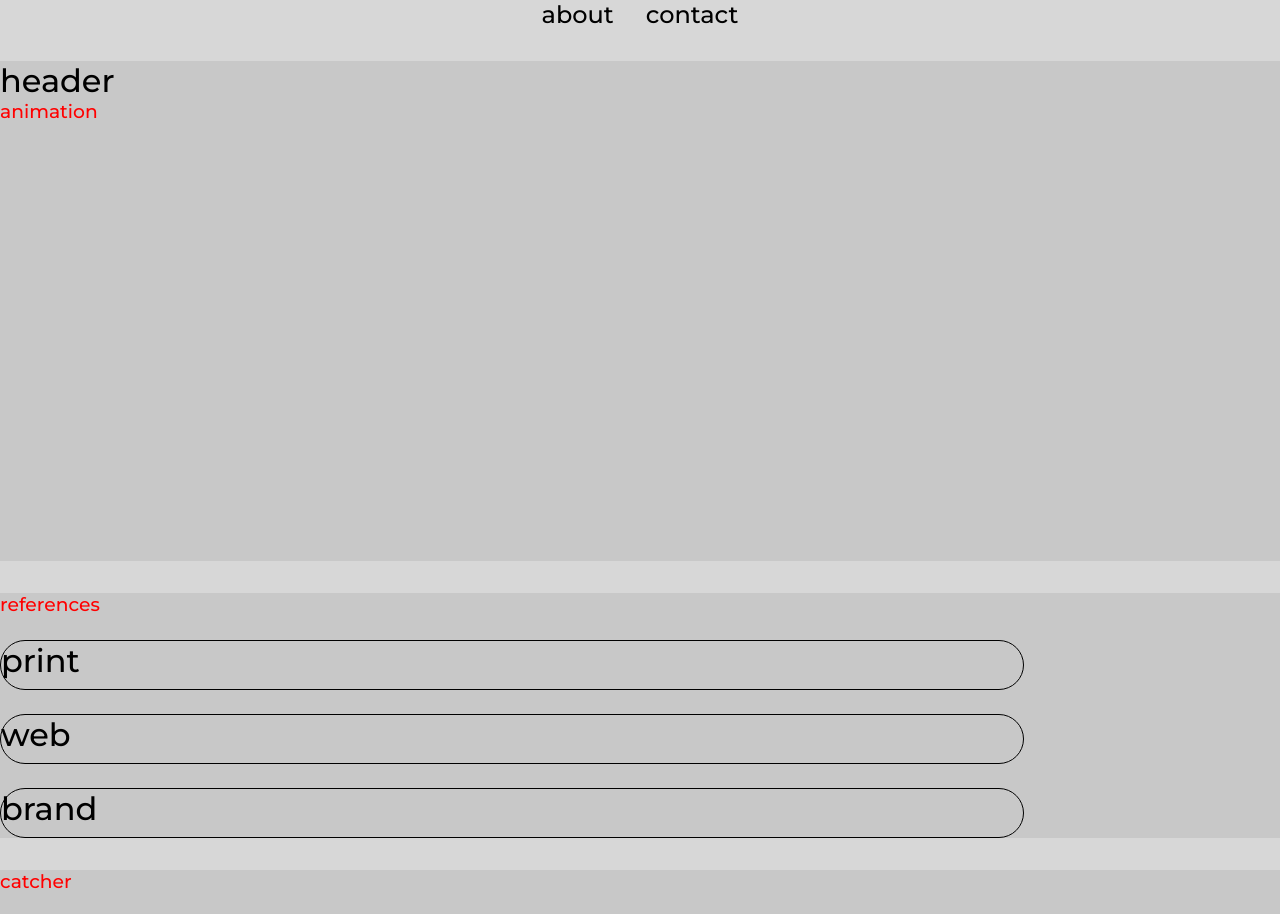
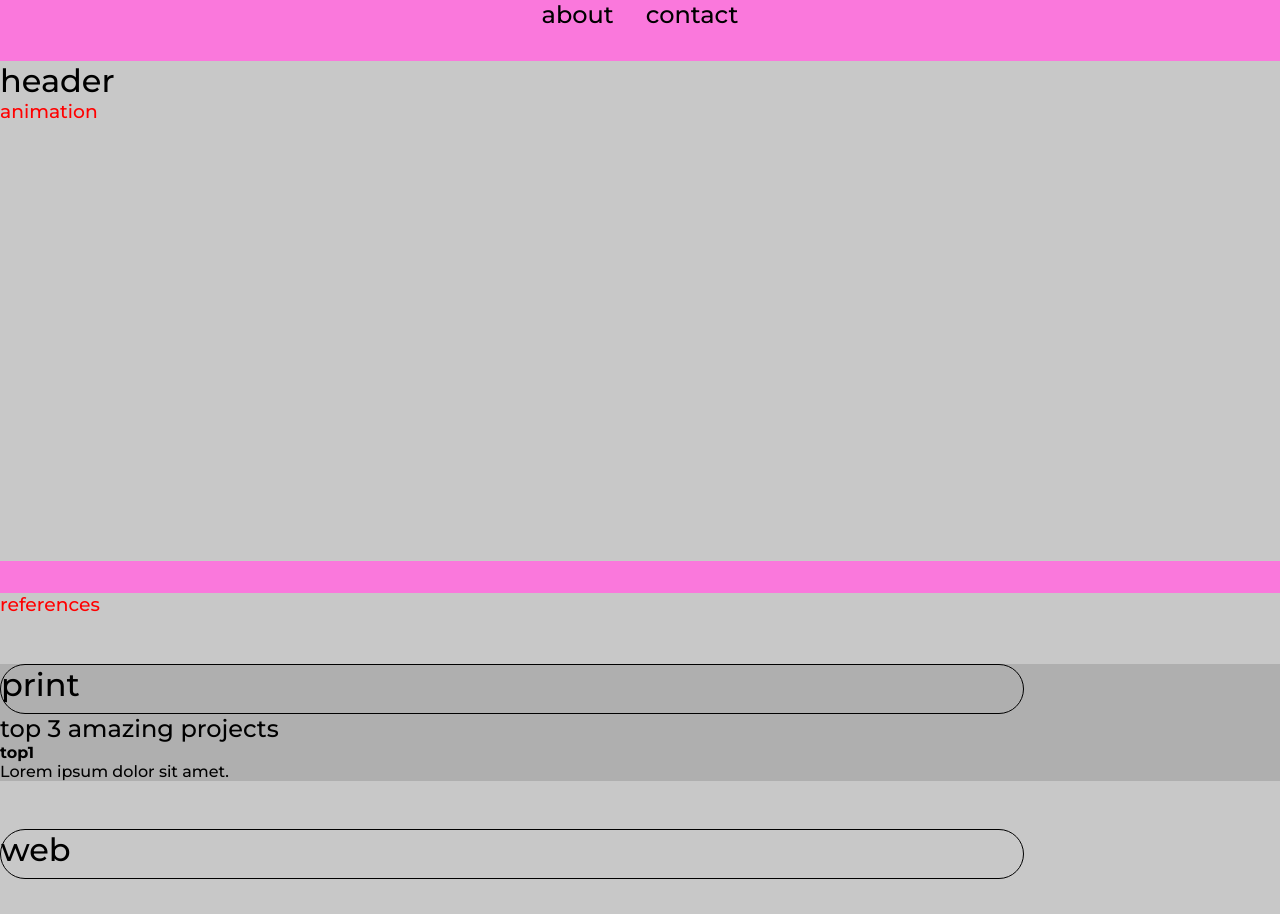
Before and after one commit to grossesbewirken/-SOON-multichanel-page-, a website: page index.html in a window 1280 px wide. Shown: the top 914 px of the page. Drawn offline with Linux system fonts and the light colour scheme.

Commit message:
erste variable angelegt

```diff
--- a/index.html
+++ b/index.html
@@ -35,8 +35,14 @@
     <main>
         <div class="ref">
             <h3>references</h3>
-            <div class="print btn">
-                <h1>print</h1>
+            <div class="print">
+                <h1 class="btn">print</h1>
+                <h2>top 3 amazing projects</h2>
+                <div class="project">
+                    <h4>top1</h4>
+                    <p>Lorem ipsum dolor sit amet.</p>
+                </div>
+
             </div>
             <div class="web btn">
                 <h1>web</h1>
--- a/sass/_colors.scss
+++ b/sass/_colors.scss
@@ -1 +1,3 @@
 // @use "../node_modules/bootstrap/scss/bootstrap.scss";
+
+$mainCol:rgb(250,120,220);
--- a/sass/_elements.scss
+++ b/sass/_elements.scss
@@ -6,3 +6,7 @@
     height: 50px;
     width: 80%;
 }
+
+.amazing{
+    background-color: rgb(255, 150, 150);
+}
--- a/sass/_fonts.scss
+++ b/sass/_fonts.scss
@@ -19,3 +19,7 @@ h3{
 .icons{
     font-size: 2rem;
 }
+
+h4{
+    font-weight: 700;
+}
--- a/sass/_layout.scss
+++ b/sass/_layout.scss
@@ -1,8 +1,9 @@
 // @use "../node_modules/bootstrap/scss/bootstrap.scss";
+@use "colors";
 
 
 body{
-    background-color: rgb(215, 215, 215);
+    background-color: colors.$mainCol;
 }
 
 .upperNav{
@@ -21,18 +22,22 @@ header{
     background-color: rgb(200, 200, 200);
 }
 
-main>div{
+main{
+    > div{
     display: flex;
     margin-bottom: 2rem;
+    }
 }
 
 
 .ref{
     background-color: rgb(200, 200, 200);
     flex-direction: column;
-    gap: 1.5rem;
+    gap: 3rem;
 
     .print{
+        background-color: rgb(175, 175, 175);
+
     }
 
     .web{
```
Also changed, not shown: css/style.css, 1 other file.
